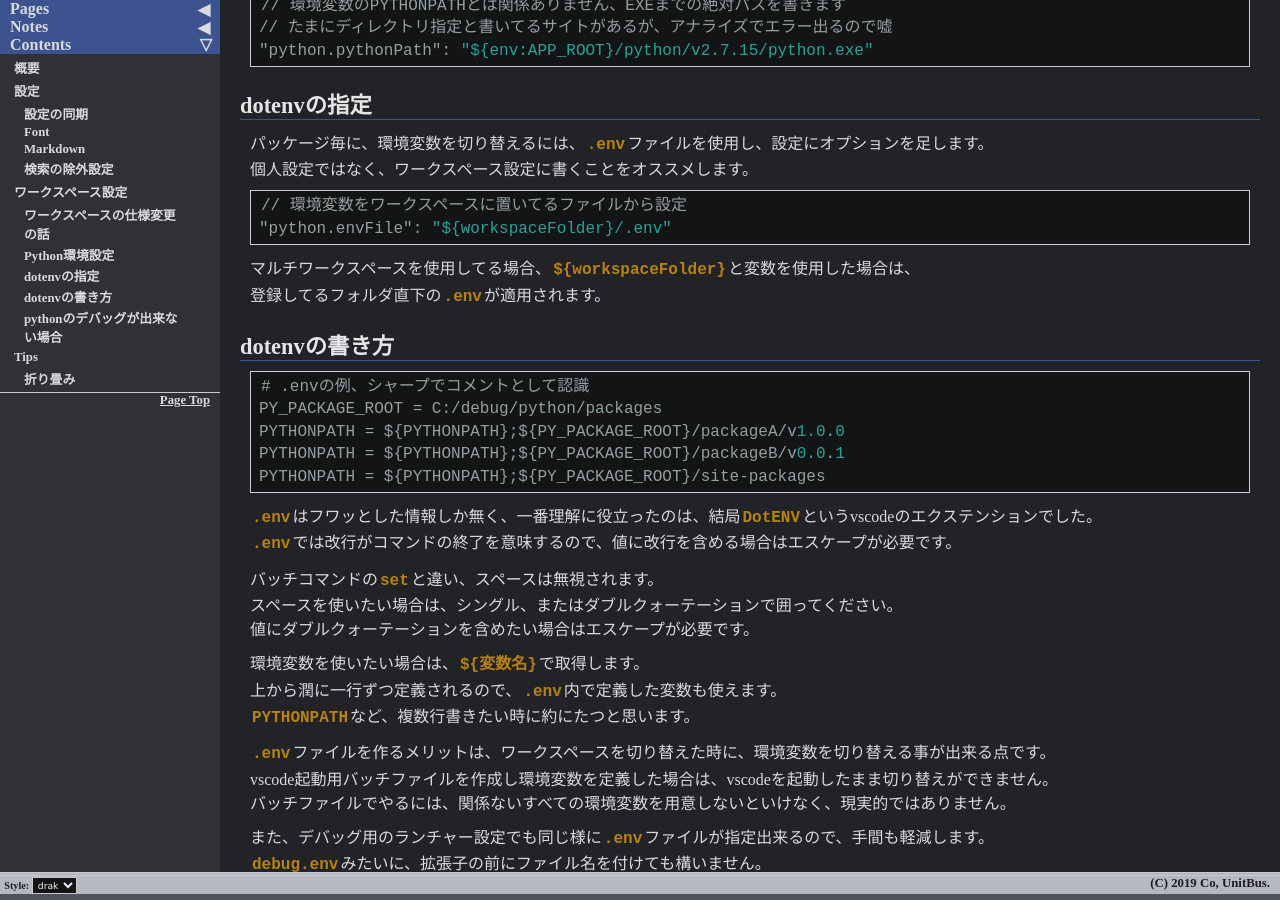
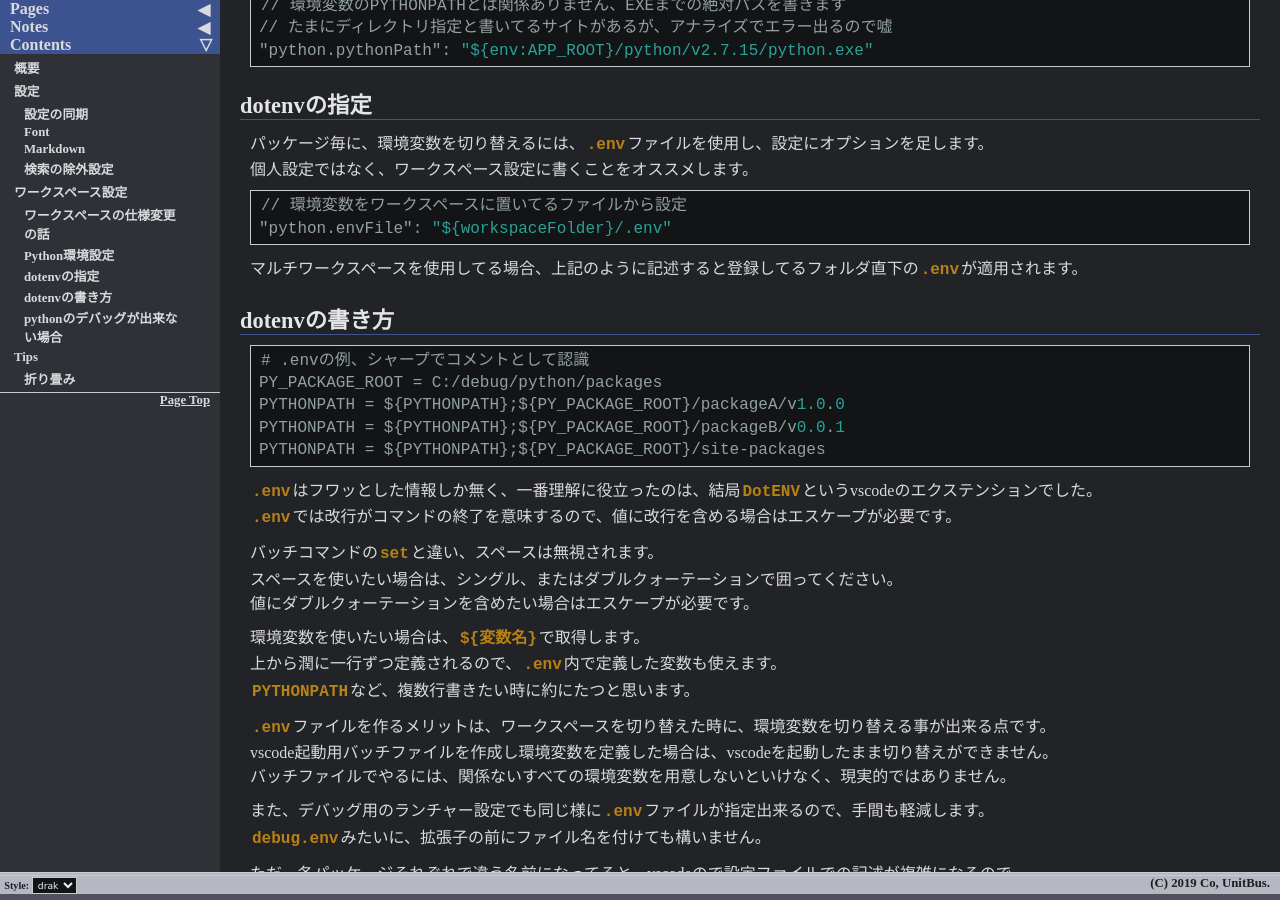
Before and after one commit to unitbus/unitbus.github.io, a Jekyll site: the page built from pages/notes/software/vscode.md, in a window 1280 px wide and 900 px high, scrolled down 2664 px. Built offline with Jekyll 4.4.1, drawn with Linux system fonts in a browser that asks for light colours.

Commit message:
Update vscode.md

````diff
--- a/pages/notes/software/vscode.md
+++ b/pages/notes/software/vscode.md
@@ -148,8 +148,7 @@ APIの指す「ワークスペース」と、GUI的な意味の「ワークス
 "python.envFile": "${workspaceFolder}/.env"
 ```
 
-マルチワークスペースを使用してる場合、`${workspaceFolder}`と変数を使用した場合は、
-登録してるフォルダ直下の`.env`が適用されます。
+マルチワークスペースを使用してる場合、上記のように記述すると登録してるフォルダ直下の`.env`が適用されます。
 
 ## dotenvの書き方
 
````
